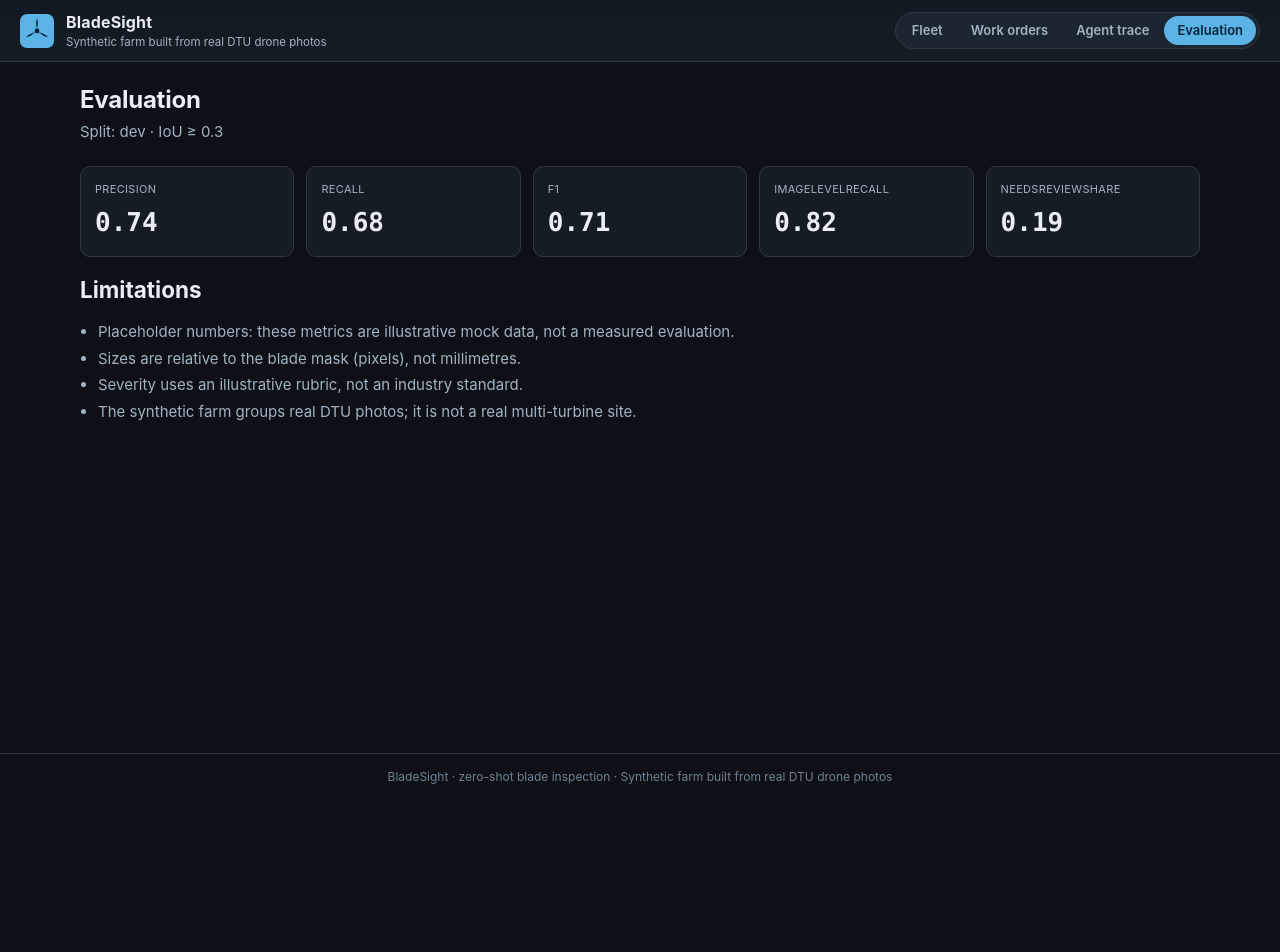
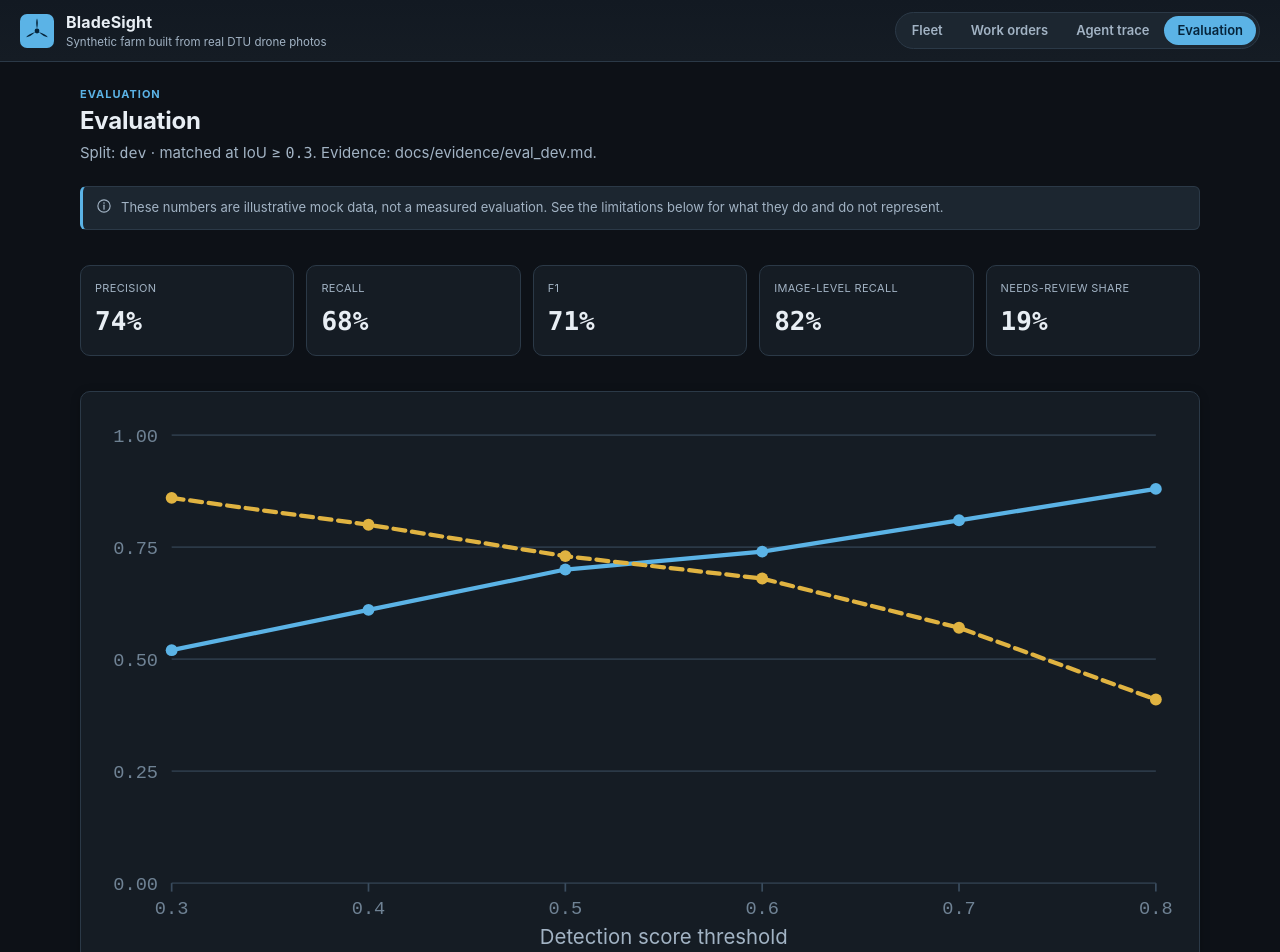
Before and after one commit to jjresher/Meta-hackathon-bladesight, a React (Vite) app in the folder web/: page /eval in a window 1280 px wide. Shown: the top 952 px of the page. Before the commit the page ends 800 px from the top, so only its background shows below. Built offline with nearby package versions, Linux system fonts and the light colour scheme.

Commit message:
feat(web): work orders, agent trace and evaluation screens with inline-SVG curve (Refs #13)

```diff
--- /dev/null
+++ b/web/src/components/ThresholdCurve.tsx
@@ -0,0 +1,149 @@
+import type { ThresholdPoint } from "../types";
+
+/**
+ * Precision/recall-vs-threshold curve drawn as inline SVG (AGENTS.md rule 2:
+ * no committed chart image). Two polylines over a shared x axis of detection
+ * thresholds, with gridlines, axis ticks and point markers.
+ */
+const W = 640;
+const H = 320;
+const PAD = { top: 16, right: 16, bottom: 40, left: 44 };
+
+export default function ThresholdCurve({ points }: { points: ThresholdPoint[] }) {
+  if (points.length === 0) {
+    return <p className="state">No threshold data available.</p>;
+  }
+
+  const sorted = [...points].sort((a, b) => a.threshold - b.threshold);
+  const xs = sorted.map((p) => p.threshold);
+  const minX = Math.min(...xs);
+  const maxX = Math.max(...xs);
+
+  const plotW = W - PAD.left - PAD.right;
+  const plotH = H - PAD.top - PAD.bottom;
+
+  const sx = (t: number) =>
+    PAD.left + (maxX === minX ? plotW / 2 : ((t - minX) / (maxX - minX)) * plotW);
+  const sy = (v: number) => PAD.top + (1 - v) * plotH;
+
+  const line = (key: "precision" | "recall") =>
+    sorted.map((p) => `${sx(p.threshold).toFixed(1)},${sy(p[key]).toFixed(1)}`).join(" ");
+
+  const yTicks = [0, 0.25, 0.5, 0.75, 1];
+
+  return (
+    <div>
+      <svg
+        className="curve__svg"
+        viewBox={`0 0 ${W} ${H}`}
+        role="img"
+        aria-label="Precision and recall as a function of the detection score threshold"
+        data-testid="threshold-curve"
+      >
+        {/* Y gridlines + labels */}
+        {yTicks.map((v) => (
+          <g key={`y-${v}`}>
+            <line
+              x1={PAD.left}
+              y1={sy(v)}
+              x2={W - PAD.right}
+              y2={sy(v)}
+              stroke="var(--border)"
+              strokeWidth="1"
+            />
+            <text
+              x={PAD.left - 8}
+              y={sy(v) + 4}
+              fill="var(--text-faint)"
+              fontSize="11"
+              textAnchor="end"
+              fontFamily="ui-monospace, monospace"
+            >
+              {v.toFixed(2)}
+            </text>
+          </g>
+        ))}
+
+        {/* X ticks + labels */}
+        {sorted.map((p) => (
+          <g key={`x-${p.threshold}`}>
+            <line
+              x1={sx(p.threshold)}
+              y1={H - PAD.bottom}
+              x2={sx(p.threshold)}
+              y2={H - PAD.bottom + 5}
+              stroke="var(--border-strong)"
+              strokeWidth="1"
+            />
+            <text
+              x={sx(p.threshold)}
+              y={H - PAD.bottom + 18}
+              fill="var(--text-faint)"
+              fontSize="11"
+              textAnchor="middle"
+              fontFamily="ui-monospace, monospace"
+            >
+              {p.threshold.toFixed(1)}
+            </text>
+          </g>
+        ))}
+
+        {/* Axis titles */}
+        <text
+          x={PAD.left + plotW / 2}
+          y={H - 4}
+          fill="var(--text-dim)"
+          fontSize="12"
+          textAnchor="middle"
+        >
+          Detection score threshold
+        </text>
+
+        {/* Precision line (accent) */}
+        <polyline
+          points={line("precision")}
+          fill="none"
+          stroke="var(--accent)"
+          strokeWidth="2.5"
+          strokeLinejoin="round"
+          strokeLinecap="round"
+        />
+        {/* Recall line (review amber) */}
+        <polyline
+          points={line("recall")}
+          fill="none"
+          stroke="var(--review)"
+          strokeWidth="2.5"
+          strokeLinejoin="round"
+          strokeLinecap="round"
+          strokeDasharray="7 4"
+        />
+
+        {/* Point markers */}
+        {sorted.map((p) => (
+          <g key={`pt-${p.threshold}`}>
+            <circle cx={sx(p.threshold)} cy={sy(p.precision)} r="3.5" fill="var(--accent)" />
+            <circle cx={sx(p.threshold)} cy={sy(p.recall)} r="3.5" fill="var(--review)" />
+          </g>
+        ))}
+      </svg>
+
+      <div className="curve__legend">
+        <span>
+          <span className="swatch-line" style={{ background: "var(--accent)" }} />
+          Precision
+        </span>
+        <span>
+          <span
+            className="swatch-line"
+            style={{
+              background:
+                "repeating-linear-gradient(90deg, var(--review) 0 7px, transparent 7px 11px)",
+            }}
+          />
+          Recall
+        </span>
+      </div>
+    </div>
+  );
+}
--- a/web/src/screens/EvalScreen.tsx
+++ b/web/src/screens/EvalScreen.tsx
@@ -1,57 +1,99 @@
-import { useEffect, useState } from "react";
+import { api } from "../api/client";
+import ThresholdCurve from "../components/ThresholdCurve";
+import { InfoIcon } from "../components/icons";
+import { useAsyncData } from "../hooks/useAsyncData";
 
-import { api } from "../api/client";
-import type { EvalReport } from "../types";
+/** Human labels for the metric keys we expect in the mock/fixtures. */
+const METRIC_LABELS: Record<string, string> = {
+  precision: "Precision",
+  recall: "Recall",
+  f1: "F1",
+  imageLevelRecall: "Image-level recall",
+  needsReviewShare: "Needs-review share",
+};
+
+function labelFor(key: string): string {
+  if (METRIC_LABELS[key]) return METRIC_LABELS[key];
+  // Fall back to a readable form of an unknown camelCase key.
+  return key
+    .replace(/([a-z])([A-Z])/g, "$1 $2")
+    .replace(/^./, (c) => c.toUpperCase());
+}
+
+function formatMetric(value: number): string {
+  // Values in 0..1 render as a percentage; anything else as-is.
+  return value >= 0 && value <= 1 ? `${(value * 100).toFixed(0)}%` : String(value);
+}
 
 /**
- * Evaluation screen: a first pass showing headline metrics, the threshold
- * curve points and the honest limitations. The SVG curve arrives in FEAT-002.
+ * Evaluation screen: headline metrics, the threshold curve drawn as inline SVG
+ * and the honest limitations list. Labels stay honest: the mock numbers are
+ * flagged as illustrative.
  */
 export default function EvalScreen() {
-  const [report, setReport] = useState<EvalReport | null>(null);
+  const state = useAsyncData(() => api.getEvalReport(), []);
 
-  useEffect(() => {
-    let active = true;
-    api.getEvalReport().then((data) => {
-      if (active) setReport(data);
-    });
-    return () => {
-      active = false;
-    };
-  }, []);
-
-  if (!report) {
+  if (state.status === "loading") {
     return (
       <section className="screen">
-        <p>Loading evaluation…</p>
+        <p className="state">Loading evaluation…</p>
+      </section>
+    );
+  }
+  if (state.status === "error") {
+    return (
+      <section className="screen">
+        <p className="state" role="alert">
+          Could not load the evaluation: {state.error.message}
+        </p>
       </section>
     );
   }
 
+  const report = state.data;
+
   return (
     <section className="screen" aria-labelledby="eval-heading">
       <header className="screen__header">
+        <p className="screen__eyebrow">Evaluation</p>
         <h1 id="eval-heading">Evaluation</h1>
         <p className="screen__sub">
-          Split: {report.split} · IoU ≥ {report.iou}
+          Split: <span className="num">{report.split}</span> · matched at IoU ≥{" "}
+          <span className="num">{report.iou}</span>. Evidence: {report.evidenceRef}.
         </p>
       </header>
 
+      <p className="note">
+        <InfoIcon className="note__icon" />
+        <span>
+          These numbers are illustrative mock data, not a measured evaluation. See the limitations
+          below for what they do and do not represent.
+        </span>
+      </p>
+
+      <div className="eval-grid">
         <dl className="metric-grid" data-testid="metric-grid">
           {Object.entries(report.metrics).map(([name, value]) => (
             <div key={name} className="metric">
-            <dt>{name}</dt>
-            <dd>{value}</dd>
+              <dt>{labelFor(name)}</dt>
+              <dd>{formatMetric(value)}</dd>
             </div>
           ))}
         </dl>
 
-      <h2>Limitations</h2>
+        <div className="panel curve">
+          <ThresholdCurve points={report.thresholdCurve} />
+        </div>
+
+        <div className="panel" style={{ padding: "16px" }}>
+          <h2 style={{ margin: "0 0 10px", fontSize: "15px" }}>Limitations</h2>
           <ul className="limitations">
             {report.limitations.map((item, i) => (
               <li key={i}>{item}</li>
             ))}
           </ul>
+        </div>
+      </div>
     </section>
   );
 }
--- a/web/src/screens/ReportsScreen.tsx
+++ b/web/src/screens/ReportsScreen.tsx
@@ -1,57 +1,100 @@
-import { useEffect, useState } from "react";
+import { Link } from "react-router-dom";
 
 import { api } from "../api/client";
 import StatusChip from "../components/StatusChip";
-import type { Report } from "../types";
+import { InfoIcon } from "../components/icons";
+import { useAsyncData } from "../hooks/useAsyncData";
+
+function formatDate(iso: string): string {
+  const d = new Date(iso);
+  return Number.isNaN(d.getTime())
+    ? iso
+    : d.toLocaleDateString("en-GB", { day: "2-digit", month: "short", year: "numeric" });
+}
 
 /**
- * Work orders and report screen: a first pass listing the work orders and
- * their cited defect ids. Fuller report layout arrives in FEAT-002.
+ * Work orders and report screen: the written fleet summary plus each generated
+ * work order, every one citing the defect ids and the turbine it addresses.
  */
 export default function ReportsScreen() {
-  const [report, setReport] = useState<Report | null>(null);
+  const state = useAsyncData(() => api.getReport(), []);
 
-  useEffect(() => {
-    let active = true;
-    api.getReport().then((data) => {
-      if (active) setReport(data);
-    });
-    return () => {
-      active = false;
-    };
-  }, []);
-
-  if (!report) {
+  if (state.status === "loading") {
     return (
       <section className="screen">
-        <p>Loading report…</p>
+        <p className="state">Loading report…</p>
+      </section>
+    );
+  }
+  if (state.status === "error") {
+    return (
+      <section className="screen">
+        <p className="state" role="alert">
+          Could not load the report: {state.error.message}
+        </p>
       </section>
     );
   }
 
+  const report = state.data;
+  const reinspect = report.workOrders.filter((w) => w.priority === "reinspect").length;
+  const review = report.workOrders.filter((w) => w.priority === "needs_review").length;
+
   return (
     <section className="screen" aria-labelledby="reports-heading">
       <header className="screen__header">
+        <p className="screen__eyebrow">Fleet report</p>
         <h1 id="reports-heading">Work orders &amp; report</h1>
-        <p className="screen__sub">{report.summary}</p>
+        <p className="screen__sub">
+          {report.workOrders.length} work orders generated: {reinspect} to re-inspect, {review} to
+          review. Each cites the defect evidence behind it.
+        </p>
       </header>
 
+      <div className="panel report-summary">
+        <p>{report.summary}</p>
+        <div className="report-summary__meta">
+          <span>Generated {formatDate(report.generatedAt)}</span>
+          <span className="num">{report.rankedTurbineIds.length} turbines ranked</span>
+        </div>
+      </div>
+
+      <p className="note">
+        <InfoIcon className="note__icon" />
+        <span>No claim without evidence: every work order links to the defect ids that justify it.</span>
+      </p>
+
       <div className="work-order-list" data-testid="work-order-list">
-        {report.workOrders.map((wo) => (
-          <article key={wo.id} className="work-order" data-testid="work-order">
-            <div className="work-order__head">
-              <h2>
-                {wo.id} · {wo.title}
-              </h2>
-              <StatusChip status={wo.priority} />
-            </div>
-            <p>{wo.action}</p>
-            <p className="work-order__rationale">{wo.rationale}</p>
-            <p className="work-order__cites">
-              Cites defects: {wo.defectIds.join(", ")}
-            </p>
-          </article>
-        ))}
+        {report.workOrders.map((wo) => {
+          const latest = `${wo.turbineId}-2018`;
+          return (
+            <article key={wo.id} className="work-order" data-testid="work-order">
+              <div className="work-order__head">
+                <div>
+                  <h3>{wo.title}</h3>
+                  <span className="work-order__id">
+                    {wo.id} · Turbine {wo.turbineId}
+                  </span>
+                </div>
+                <StatusChip status={wo.priority} small />
+              </div>
+              <p className="work-order__action">{wo.action}</p>
+              <p className="work-order__rationale">{wo.rationale}</p>
+              <div className="cites">
+                <span>Turbine:</span>
+                <Link to={`/inspections/${latest}`} className="cite-chip">
+                  {wo.turbineId}
+                </Link>
+                <span>Cites defects:</span>
+                {wo.defectIds.map((defectId) => (
+                  <span key={defectId} className="cite-chip">
+                    {defectId}
+                  </span>
+                ))}
+              </div>
+            </article>
+          );
+        })}
       </div>
     </section>
   );
--- a/web/src/screens/RunsScreen.tsx
+++ b/web/src/screens/RunsScreen.tsx
@@ -1,38 +1,79 @@
-import { useEffect, useState } from "react";
+import { api } from "../api/client";
+import { InfoIcon } from "../components/icons";
+import { useAsyncData } from "../hooks/useAsyncData";
 
-import { api } from "../api/client";
-import type { AgentStep } from "../types";
+/** Render tool arguments as compact, readable JSON. */
+function formatArgs(args: Record<string, unknown>): string {
+  const entries = Object.entries(args);
+  if (entries.length === 0) return "{}";
+  return entries.map(([k, v]) => `${k}: ${JSON.stringify(v)}`).join("\n");
+}
 
 /**
- * Agent trace screen: a first pass showing each tool-call step in order.
- * Richer step detail arrives in FEAT-002.
+ * Agent trace screen: the fleet agent's run as an ordered, inspectable list of
+ * tool-call steps. Each step shows its index, the tool, the arguments, the
+ * output and any rule/thought note.
  */
 export default function RunsScreen() {
-  const [trace, setTrace] = useState<AgentStep[]>([]);
+  const state = useAsyncData(() => api.getAgentTrace(), []);
 
-  useEffect(() => {
-    let active = true;
-    api.getAgentTrace().then((steps) => {
-      if (active) setTrace(steps);
-    });
-    return () => {
-      active = false;
-    };
-  }, []);
+  if (state.status === "loading") {
+    return (
+      <section className="screen">
+        <p className="state">Loading agent trace…</p>
+      </section>
+    );
+  }
+  if (state.status === "error") {
+    return (
+      <section className="screen">
+        <p className="state" role="alert">
+          Could not load the agent trace: {state.error.message}
+        </p>
+      </section>
+    );
+  }
+
+  const trace = state.data;
 
   return (
     <section className="screen" aria-labelledby="runs-heading">
       <header className="screen__header">
+        <p className="screen__eyebrow">Agent run</p>
         <h1 id="runs-heading">Agent trace</h1>
-        <p className="screen__sub">Each tool call the fleet agent made, step by step.</p>
+        <p className="screen__sub">
+          {trace.length} tool calls the fleet agent made, step by step — inputs, outputs and the
+          rules it applied.
+        </p>
       </header>
+
+      <p className="note">
+        <InfoIcon className="note__icon" />
+        <span>
+          Every ranking and work order is produced by these auditable tool calls, not by a free
+          text guess.
+        </span>
+      </p>
 
       <ol className="trace" data-testid="trace">
         {trace.map((step) => (
           <li key={step.index} className="trace__step" data-testid="trace-step">
-            <code className="trace__tool">{step.tool}</code>
-            <p className="trace__output">{step.output}</p>
-            {step.note && <p className="trace__note">{step.note}</p>}
+            <span className="trace__index" aria-hidden="true">
+              {step.index}
+            </span>
+            <div className="trace__card">
+              <code className="trace__tool">{step.tool}</code>
+              <pre className="trace__args" aria-label="arguments">
+                {formatArgs(step.args)}
+              </pre>
+              <p className="trace__output">{step.output}</p>
+              {step.note && (
+                <p className="trace__note">
+                  <InfoIcon size={13} className="note__icon" />
+                  <span>{step.note}</span>
+                </p>
+              )}
+            </div>
           </li>
         ))}
       </ol>
```
Lines whose indentation alone changed are shown as unchanged.
